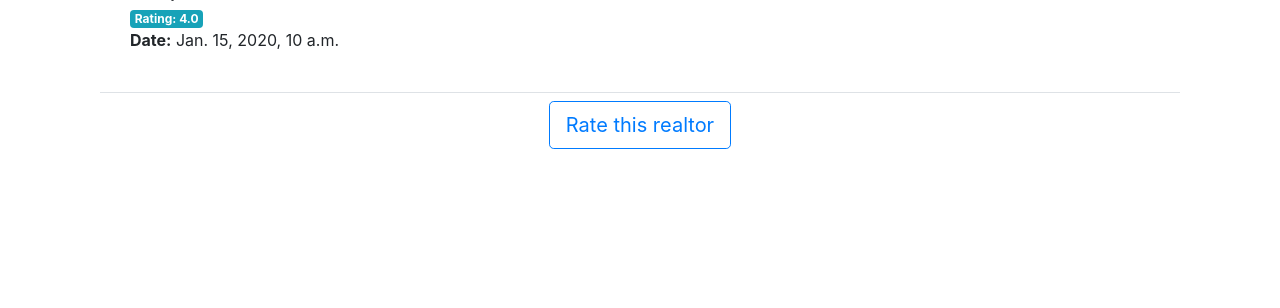
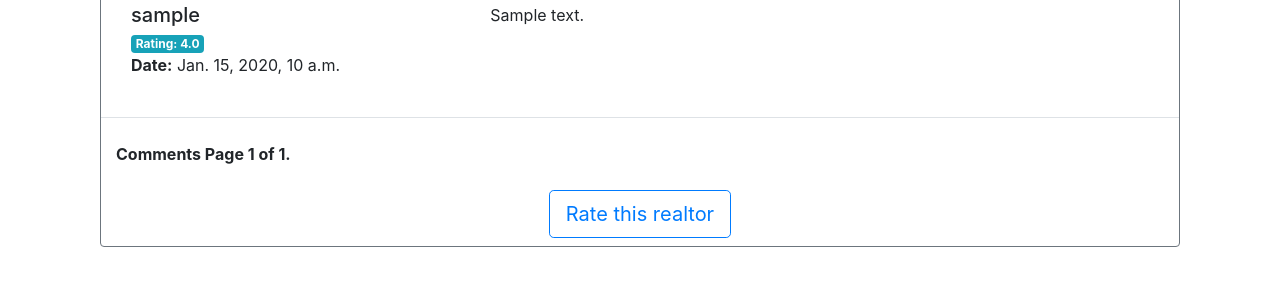
Before and after one commit to keithlowc/rate_my_realtor, a Django app: page /realtors/1/ in a window 1280 px wide. Shown: the part 492-800 px from the top of the page. Run offline with Django 3.2, Linux system fonts and the light colour scheme; tables that the repository leaves empty hold one stand-in row (values such as "Sample post"); some libraries are stand-ins or nearby versions.

Commit message:
added pagination to comments

```diff
--- a/realtor/views.py
+++ b/realtor/views.py
@@ -77,10 +77,17 @@ class AgentView(View):
         else:
             form = AddAgentDataForm()
 
+        paginator = Paginator(agent_data, 5)
+        page = request.GET.get('page')
+        agent_data = paginator.get_page(page)
+        get_dict_copy = request.GET.copy()
+        params = get_dict_copy.pop('page', True) and get_dict_copy.urlencode()
+
         context = {
             'agent': agent,
             'agent_data': agent_data,
             'form': form,
+            'params': params,
         }
         return render(request, 'realtor/agents/detailed_agent.html', context)
 
--- a/templates/realtor/agents/detailed_agent.html
+++ b/templates/realtor/agents/detailed_agent.html
@@ -4,9 +4,10 @@
 
 {% block content %}
 
-    <div class="container">
+    <div class="container border border-secondary rounded">
+
         {% if agent %}
-            <div class="row border-bottom">
+            <div class="row border-bottom mt-4">
                 <div class="col-lg-4">
                     <div class="container pb-4">
                         <div class="row justify-content-center">
@@ -39,9 +40,9 @@
                     </div>
                 </div>
             </div>
-
         {% endif %}
 
+        {% comment %} Agent comments and ratings {% endcomment %}
         {% if agent_data %}
             {% for data in agent_data %}
                 <div class="row mt-4 pb-4 border-bottom">
@@ -58,9 +59,28 @@
                         </div>
                     </div>
                 </div>
+            {% endfor %}
 
-            {% endfor %}
+            <div class="pagination mt-4 mb-4">
+                <span class="step-links">
+                    {% if agent_data.has_previous %}
+                        <a href="?page=1&{{params}}"><span class="badge badge-warning">&laquo; first</span></a>
+                        <a href="?page={{ agent_data.previous_page_number }}&{{params}}"><span class="badge badge-warning">previous</span></a>
+                    {% endif %}
+
+                    <span class="current">
+                        <b>Comments Page {{ agent_data.number }} of {{ agent_data.paginator.num_pages }}.</b>
+                    </span>
+
+                    {% if agent_data.has_next %}
+                        <a href="?page={{ agent_data.next_page_number }}&{{params}}"><span class="badge badge-warning">next</span></a>
+                        <a href="?page={{ agent_data.paginator.num_pages }}&{{params}}"><span class="badge badge-warning">last &raquo;</span></a>
+                    {% endif %}
+                </span>
+            </div>
+
         {% endif %}
+
 
         {% if user.is_authenticated %}
             <form method="POST">
```
Also changed, not shown: templates/realtor/agents/list_agents.html (+6 -6 lines).
